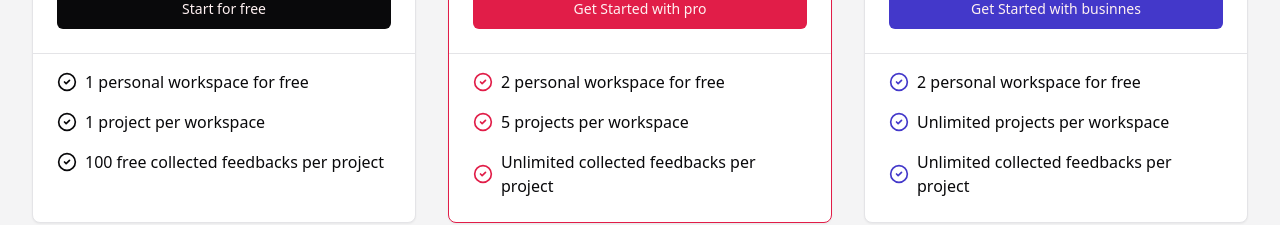
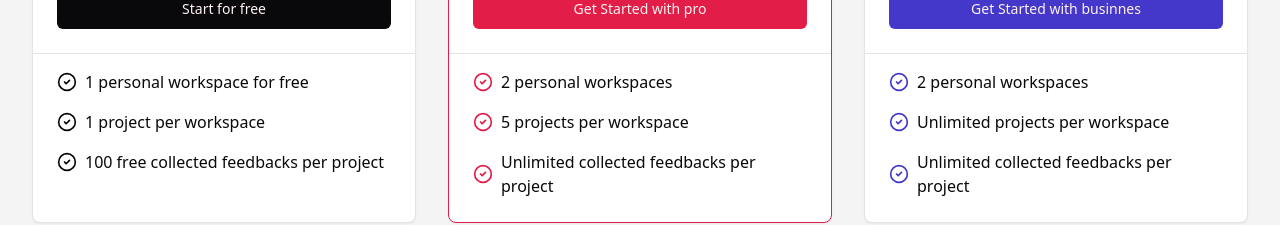
Before and after one commit to RennanD/feedbacki, a Next.js app: page / in a window 1280 px wide. Shown: the part 2292-2517 px from the top of the page. Built offline with nearby package versions, Linux system fonts and the light colour scheme; a web font is replaced by a local one.

Commit message:
chore: typo

```diff
--- a/src/sections/PricingSection/PricingSection.tsx
+++ b/src/sections/PricingSection/PricingSection.tsx
@@ -17,13 +17,13 @@ const FREE_PLAN = [
 ];
 
 const PRO_PLAN = [
-  "2 personal workspace for free",
+  "2 personal workspaces",
   "5 projects per workspace",
   "Unlimited collected feedbacks per project",
 ];
 
 const BUSSINES_PLAN = [
-  "2 personal workspace for free",
+  "2 personal workspaces",
   "Unlimited projects per workspace",
   "Unlimited collected feedbacks per project",
 ];
```
